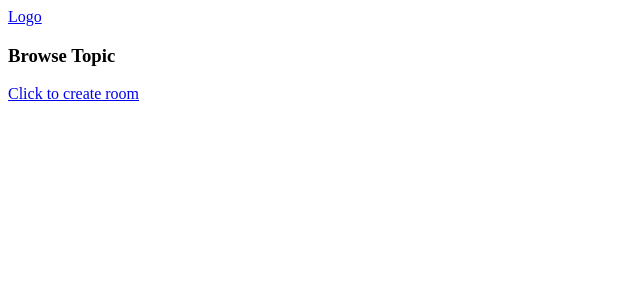
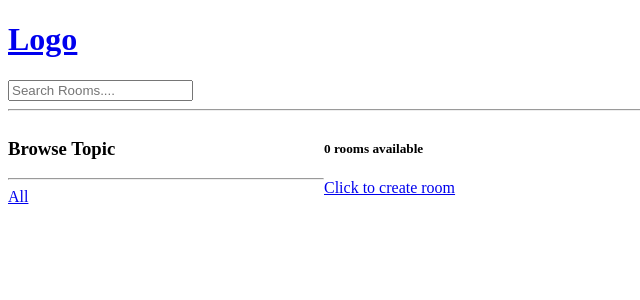
Before and after one commit to Na-Been/study, a Django app: page / in a window 1280 px wide. Shown: the top 300 px of the page, without its empty margins (0-640 px from the left). Run offline with Django 5.2, Linux system fonts and the light colour scheme; data that the repository does not hold is empty.

Commit message:
new changes

```diff
--- a/base/templates/base/home.html
+++ b/base/templates/base/home.html
@@ -3,14 +3,34 @@
 
 {% block content %}
 
+    <style>
+        .home-container {
+            display: grid;
+            grid-template-columns: 1fr 3fr;
+        }
+    </style>
+
     <div class="home-container">
 
         <div>
             <h3>Browse Topic</h3>
+            <hr>
+
+            <div>
+                <a href="{% url 'home' %}">All</a>
+            </div>
+
+            {% for topic in topics %}
+                <div>
+                    <a href="{% url 'home' %}?topic={{topic.name}}">{{topic.name}}</a>
+                </div>
+            {% endfor %}
         </div>
 
+        <div>
+        <h5>{{room_count}} rooms available</h5>
         <a href="{% url 'room-form' %}">Click to create room</a>
-        <div>
+
             {% for room in rooms %}
                 <div>
                     <a href="{% url 'update-room' room.id %}">Edit</a>
--- a/base/views.py
+++ b/base/views.py
@@ -1,10 +1,15 @@
 from django.shortcuts import render, redirect
+from django.db.models import Q
 from .forms import RoomForm
-from .models import Room
+from .models import Room, Topic
 
 def home(request):
-    rooms = Room.objects.all()
-    return render(request, 'base/home.html', {'rooms': rooms})
+    q = request.GET.get('q') if request.GET.get('q') != None else ''
+    rooms = Room.objects.filter(Q(topic__name__icontains=q) | Q(name__icontains=q) | Q(description__icontains=q))
+    #rooms = Room.objects.filter(topic__name=q).query
+    #print(rooms.sql_with_params())
+    topics = Topic.objects.all()
+    return render(request, 'base/home.html', {'rooms': rooms,'topics': topics, 'room_count': rooms.count()})
 
 def room(request,pk):
     room = Room.objects.get()
--- a/templates/navbar.html
+++ b/templates/navbar.html
@@ -1 +1,9 @@
-<a href="#">Logo</a>
+<a href="#">
+    <h1>Logo</h1>
+</a>
+
+<form method="GET" action="{% url 'home' %}">
+    <input type="text" name="q" placeholder="Search Rooms....">
+</form>
+
+<hr>
```
